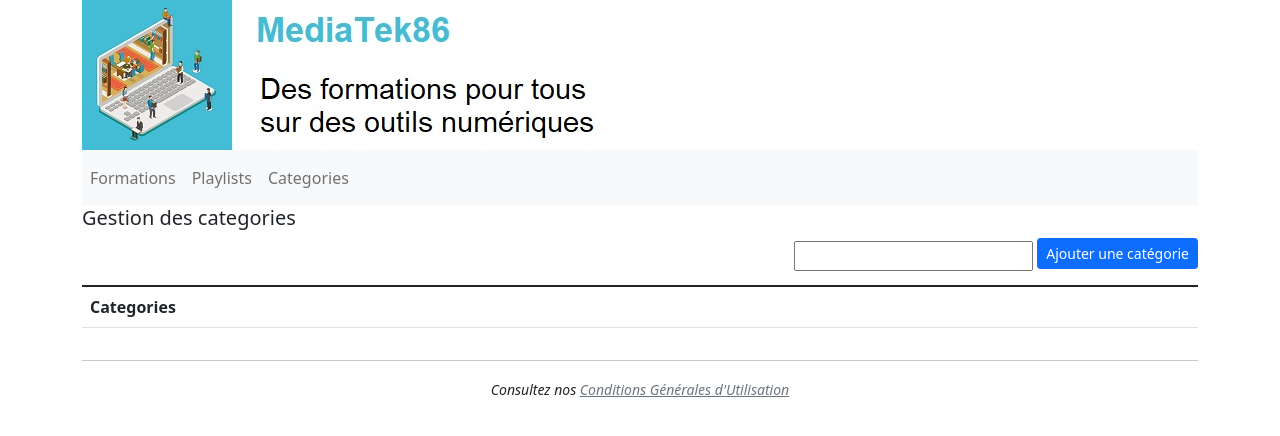
After one commit to maniche613/mediatekformation, a Symfony app: template templates/admin/admin.categories.html.twig in a window 1280 px wide. The commit adds this page. Shown: the top 436 px of the page. Run offline with Twig, Linux system fonts and the light colour scheme; the template is opened without the code that fills it, so the values that code supplies are empty; some libraries are stand-ins or nearby versions.

Commit message:
fin de la Mission 2 tache 3 : gerer les categories

```diff
--- a/src/Entity/Categorie.php
+++ b/src/Entity/Categorie.php
@@ -6,6 +6,7 @@ use App\Repository\CategorieRepository;
 use Doctrine\Common\Collections\ArrayCollection;
 use Doctrine\Common\Collections\Collection;
 use Doctrine\ORM\Mapping as ORM;
+
 
 /**
  * @ORM\Entity(repositoryClass=CategorieRepository::class)
--- /dev/null
+++ b/templates/admin/admin.categories.html.twig
@@ -0,0 +1,46 @@
+{% extends "baseadmin.html.twig" %}
+
+{% block body %}
+    <h5>Gestion des categories</h5>
+        <th class="text-end align-middle" scope="col">
+           <form class="form-inline mt-1" method="POST" action="{{ path('admin.categorie.ajout') }}">
+               <div class="text-end form-group mr-1 mb-2">
+                   <input type="text" class="sm" name="newName">
+                   <input type="hidden" name="_token" value="{{ csrf_token('filtre_name') }}">
+                       <button type ="submit" class="btn btn-primary mb-2 btn-sm">Ajouter une catégorie</button>
+               </div>
+           </form>
+        </th>
+    <table class="table table-striped">
+        <caption></caption>
+        <thead>
+            <tr>
+                 <th class="text-left align-top" scope="col">
+                    Categories<br />
+                 </th>
+            </tr>
+        </thead>
+        <tbody>
+            {% for categorie in categories %}
+               <tr class="align-middle">
+                    <td>
+                        <h5 class="text-info">
+                            {{ categorie.name }}
+                        </h5>
+                    </td>
+               {% if categorie.formations|length == 0 %}
+                <td>
+                <a href="{{ path('admin.categorie.suppr', {id:categorie.id}) }}" class="btn btn-danger" onclick="return confirm('Etes-vous sur de vouloir supprimer {{categorie.name}} ?')" >
+                    Supprimer
+                </a>
+                </td>
+               {% endif %}
+             </tr>
+            {% endfor %}
+        </tbody>
+    </table>
+
+
+
+
+{% endblock %}
--- a/templates/baseadmin.html.twig
+++ b/templates/baseadmin.html.twig
@@ -19,7 +19,7 @@
                         <a class="nav-link" href="{{ path('admin.playlist') }}">Playlists</a>
                     </li>
                     <li class="nav-item">
-                        <a class="nav-link" href="">Categories</a>
+                        <a class="nav-link" href="{{ path('admin.categorie') }}">Categories</a>
                     </li>
                 </ul>
             </div>
```
Also changed, not shown: src/Controller/admin/AdminCategoriesController.php (added, +87 -0 lines), src/Repository/CategorieRepository.php (+15 -0 lines).
